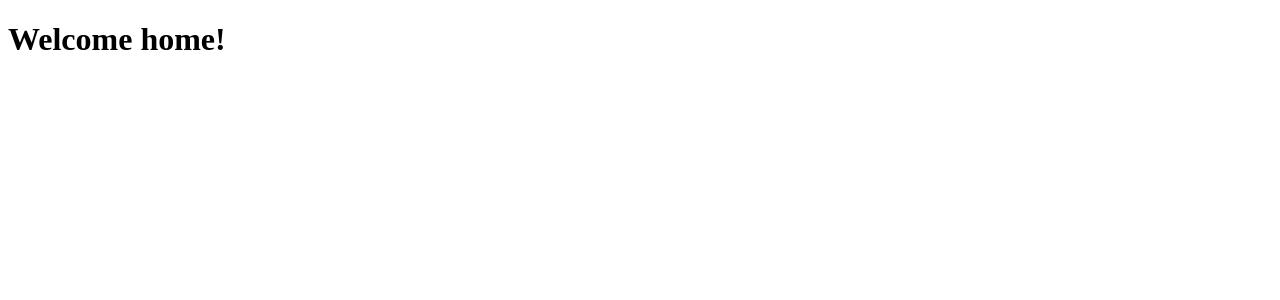
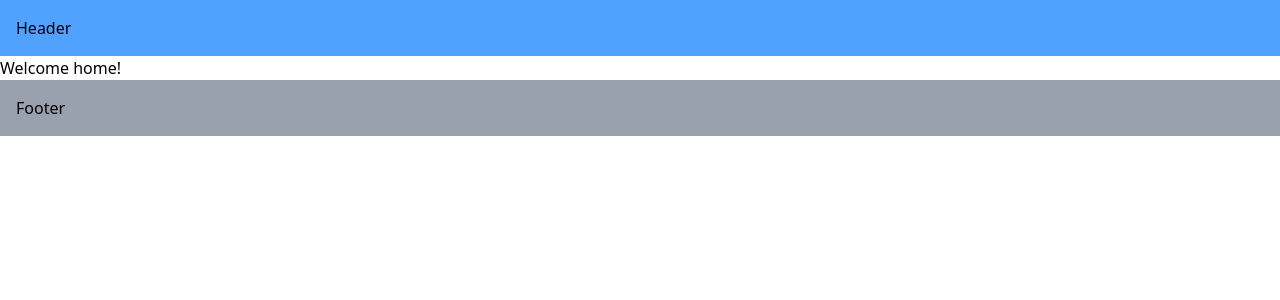
Before and after one commit to BIOCISHERE/nextjs-practice, a Next.js app: page / in a window 1280 px wide. Shown: the top 300 px of the page. Built offline with nearby package versions, Linux system fonts and the light colour scheme.

Commit message:
added globals.css to layout.tsx

```diff
--- a/src/app/layout.tsx
+++ b/src/app/layout.tsx
@@ -1,16 +1,22 @@
+import "./globals.css";
+
 export const metadata = {
-  title: 'Next.js',
-  description: 'Generated by Next.js',
-}
+  title: "Next.js",
+  description: "Generated by Next.js",
+};
 
-export default function RootLayout({
-  children,
-}: {
-  children: React.ReactNode
-}) {
+export default function RootLayout({ children }: { children: React.ReactNode }) {
   return (
     <html lang="en">
-      <body>{children}</body>
+      <body>
+        <header className="bg-blue-400 p-4">
+          <p>Header</p>
+        </header>
+        {children}
+        <footer className="bg-gray-400 p-4">
+          <p>Footer</p>
+        </footer>
+      </body>
     </html>
-  )
+  );
 }
```
